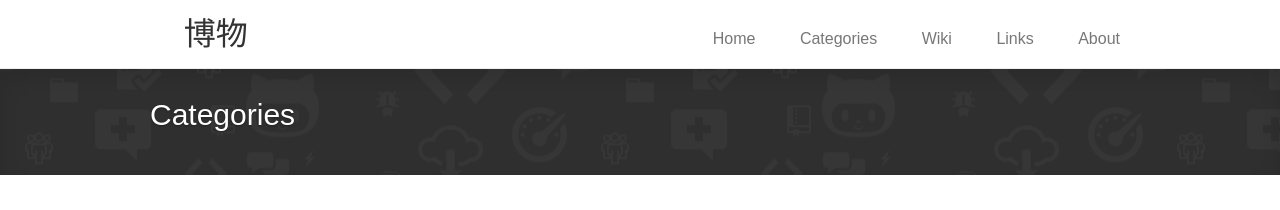
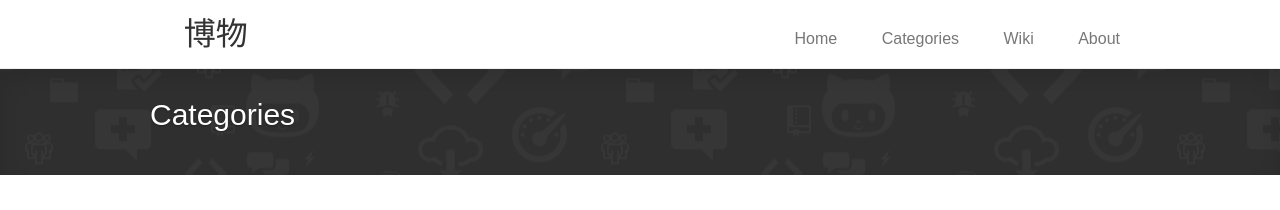
Before and after one commit to liaoj12/liaoj12.github.io, a Jekyll site: the page built from pages/categories.md, in a window 1280 px wide. Shown: the top 210 px of the page. Built offline with Jekyll 4.4.1, drawn with Linux system fonts in a browser that asks for light colours; some web fonts are replaced; a style sheet for code colours, icons or effects is not loaded.

Commit message:
modified config

```diff
--- a/_config.yml
+++ b/_config.yml
@@ -72,9 +72,9 @@ navs:
     href: /wiki/
     label: Wiki
 
-  -
-    href: /links/
-    label: Links
+  # -
+  #   href: /links/
+  #   label: Links
 
   -
     href: /about/
@@ -130,10 +130,10 @@ gitment:
         client_secret:
 # https://github.com/gitalk/gitalk#install
 gitalk:
-    owner: "liaoj12"
-    repo: "blog-comments"
-    clientID: "5d173dc7d388ef2ce6fd"
-    clientSecret:  "e1a1f24f3a1d636906200c84c40cd25fd3f96f14"
+    owner: liaoj12
+    repo: blog-comments
+    clientID: 5d173dc7d388ef2ce6fd
+    clientSecret:  e1a1f24f3a1d636906200c84c40cd25fd3f96f14
 # 在使用其它评论组件时可点击显示 Disqus
 lazy_load_disqus : false
 
@@ -149,10 +149,10 @@ simple_jekyll_search:
 # ---------------- #
 #      Google      #
 # ---------------- #
-google:
-    analytics_id: UA-80669434-1
-    adsense:
-        footer: true
-        sidebar: true
-        content_header: true
-        content_footer: false
+# google:
+#     analytics_id: UA-80669434-1
+#     adsense:
+#         footer: true
+#         sidebar: true
+#         content_header: true
+#         content_footer: false
--- a/_data/skills.yml
+++ b/_data/skills.yml
@@ -11,11 +11,11 @@
 - name: Physics Keywords
   keywords:
       - Nuclear Theory
-      - Numerical Methods
       - Effective Field Theory
       - Compton Scattering
+      - Numerical Methods
 
 - name: Computer Science Keywords
   keywords:
-      - Algorithms
-      - asdf
+      - Algorithm
+      - Machine Learning
```
